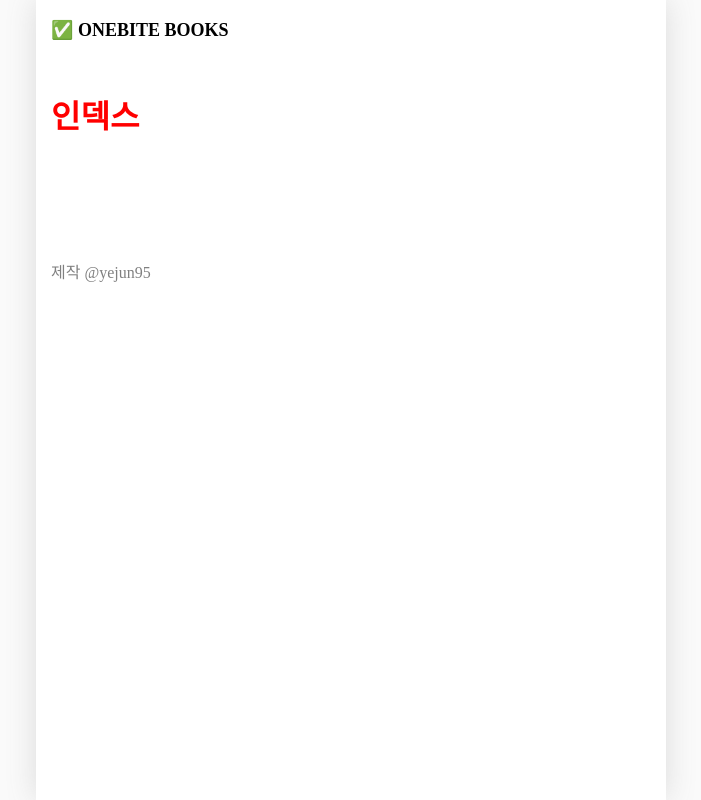
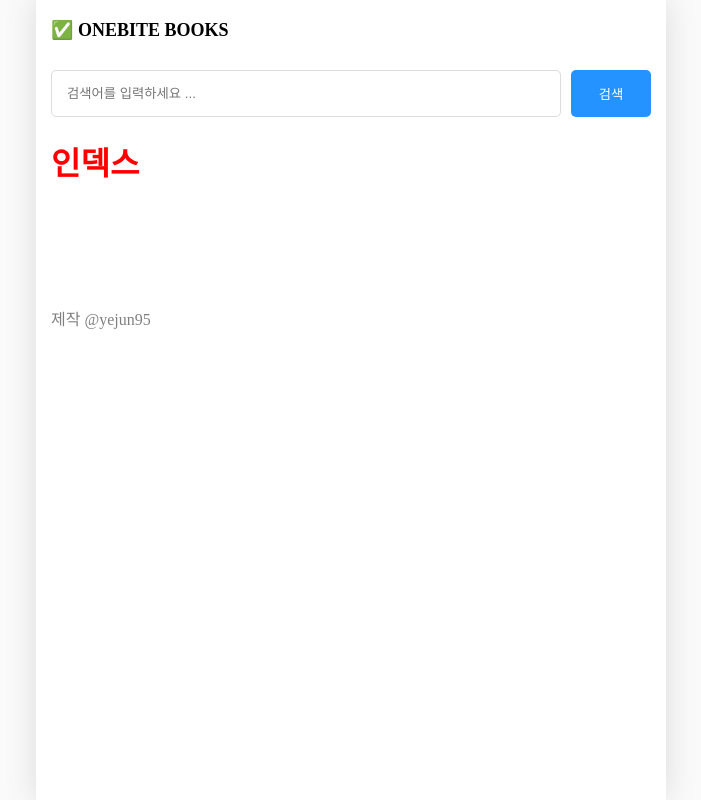
Before and after one commit to yejun95/onebite-books-next.js, a Next.js app in the folder onebite-next/section02/: page / in a window 1280 px wide. Shown: the whole page, without its empty margins (289-990 px from the left). Built offline with nearby package versions, Linux system fonts and the light colour scheme.

Commit message:
feat add searchbar layout

```diff
--- /dev/null
+++ b/onebite-next/section02/src/components/searchable-layout.module.css
@@ -0,0 +1,21 @@
+.searchbar_container {
+    display: flex;
+    gap: 10px;
+    margin-bottom: 20px;
+}
+
+.searchbar_container > input {
+    flex: 1;
+    padding: 15px;
+    border-radius: 5px;
+    border: 1px solid rgb(220, 220, 220);
+}
+
+.searchbar_container > button {
+    width: 80px;
+    border-radius: 5px;
+    border: none;
+    background-color: rgb(37, 147, 255);
+    color: white;
+    cursor: pointer;
+}
--- /dev/null
+++ b/onebite-next/section02/src/components/searchable-layout.tsx
@@ -0,0 +1,49 @@
+import {ReactNode, useEffect, useState} from "react";
+import {useRouter} from "next/router";
+import style from "./searchable-layout.module.css"
+
+export default function SearchableLayout({
+  children,
+}: {
+  children:ReactNode
+}) {
+
+  const router = useRouter();
+  const [search, setSearch] = useState("");
+
+  const q = router.query.q as string;
+
+  useEffect(() => {
+    setSearch(q || "");
+  }, [q])
+
+  const onChangeSearch = (e: React.ChangeEvent<HTMLInputElement>) => {
+    setSearch(e.target.value);
+  }
+
+  const onSubmit = () => {
+    if (!search || q === search) return;
+
+    router.push(`/search?q=${search}`)
+  }
+
+  const onKeyDown = (e: React.KeyboardEvent<HTMLInputElement>) => {
+    if (e.key === 'Enter') {
+      onSubmit()
+    }
+  }
+
+  return (
+      <div>
+        <div className={style.searchbar_container}>
+          <input
+            value={search}
+            onKeyDown={onKeyDown}
+            onChange={onChangeSearch}
+            placeholder="검색어를 입력하세요 ..." />
+          <button onClick={onSubmit}>검색</button>
+        </div>
+        {children}
+      </div>
+    )
+}
--- a/onebite-next/section02/src/pages/_app.tsx
+++ b/onebite-next/section02/src/pages/_app.tsx
@@ -1,11 +1,22 @@
 import "@/styles/globals.css";
 import type { AppProps } from "next/app";
 import GlobalLayout from "@/components/global-layout";
+import {ReactNode} from "react";
+import {NextPage} from "next";
 
-export default function App({ Component, pageProps }: AppProps) {
+type NextPageWithLayout = NextPage & {
+  getLayout?: (page: ReactNode) => ReactNode
+}
+
+export default function App({ Component, pageProps }: AppProps & {
+  Component: NextPageWithLayout;
+}) {
+
+  const getLayout = Component.getLayout ?? ((page: ReactNode) => page);
+
   return (
       <GlobalLayout>
-        <Component {...pageProps} />
+        {getLayout(<Component {...pageProps} />)}
       </GlobalLayout>
     )
 }
--- a/onebite-next/section02/src/pages/index.tsx
+++ b/onebite-next/section02/src/pages/index.tsx
@@ -1,5 +1,11 @@
 // CSS Module
 import style from "./index.module.css";
+import SearchableLayout from "@/components/searchable-layout";
+import {ReactNode} from "react";
 export default function Home() {
   return <h1 className={style.h1}>인덱스</h1>;
 }
+
+Home.getLayout = (page:ReactNode) => {
+  return <SearchableLayout>{page}</SearchableLayout>
+}
--- a/onebite-next/section02/src/pages/search/index.tsx
+++ b/onebite-next/section02/src/pages/search/index.tsx
@@ -1,4 +1,6 @@
 import { useRouter } from "next/router";
+import {ReactNode} from "react";
+import SearchableLayout from "@/components/searchable-layout";
 
 export default function Page() {
   const router = useRouter();
@@ -7,3 +9,7 @@
 
   return <h1>Search {q}</h1>
 }
+
+Page.getLayout = (page: ReactNode) => {
+  return <SearchableLayout>{page}</SearchableLayout>
+}
```
